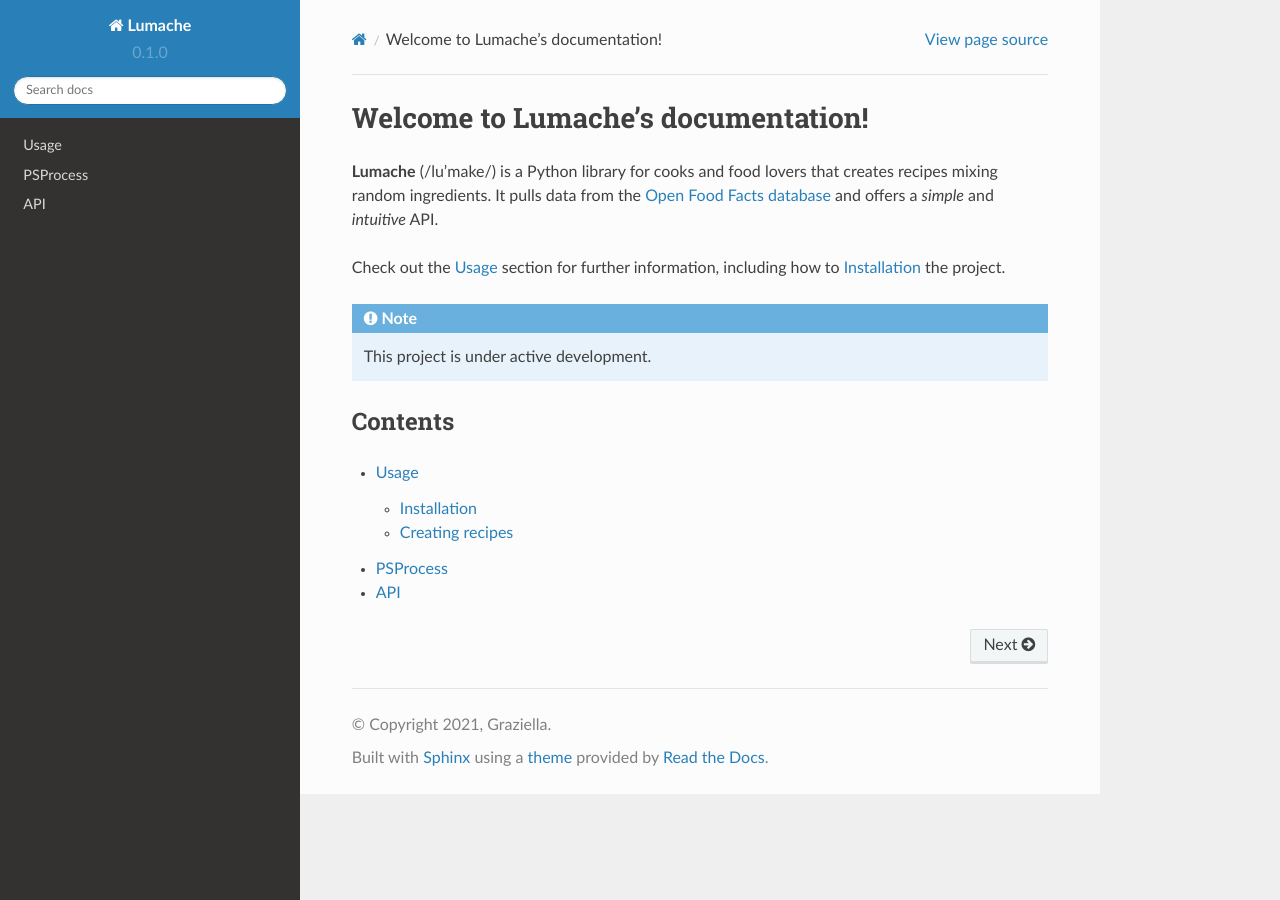
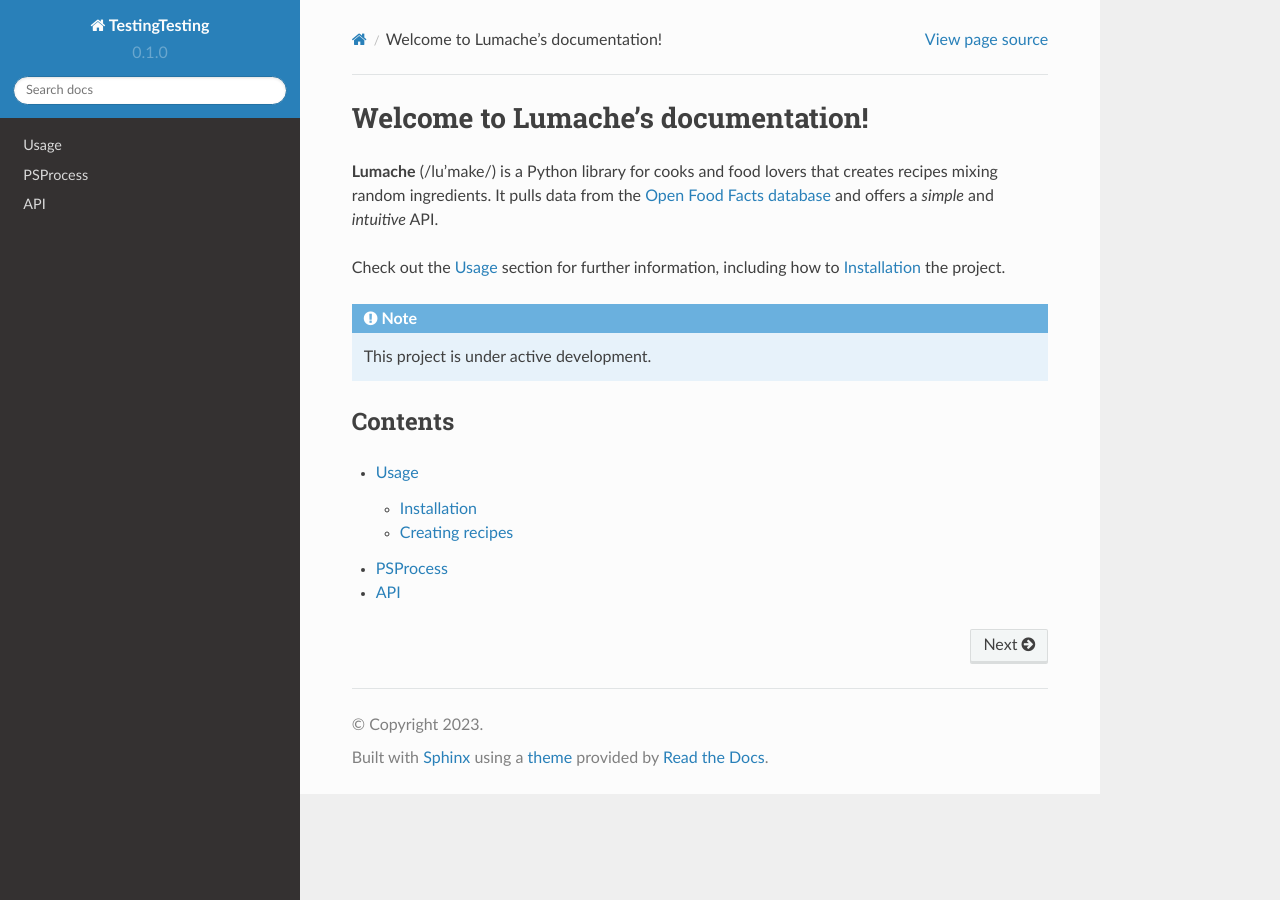
Before and after one commit to mvWellman/TestReadTheDocMatlab, a Sphinx documentation site: the page built from docs/source/index.rst, in a window 1280 px wide. Built offline with Sphinx 7.4.7 and the Read the Docs theme 2.0.0, drawn with Linux system fonts in a browser that asks for light colours.

Commit message:
Update conf.py

```diff
--- a/docs/source/conf.py
+++ b/docs/source/conf.py
@@ -2,9 +2,9 @@
 
 # -- Project information
 
-project = 'Lumache'
-copyright = '2021, Graziella'
-author = 'Graziella'
+project = 'TestingTesting'
+copyright = '2023'
+author = 'Martin'
 
 release = '0.1'
 version = '0.1.0'
```
